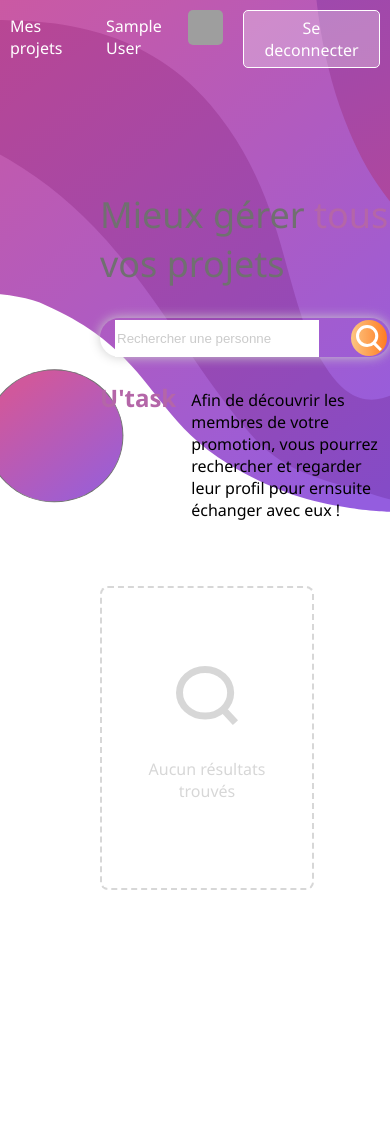
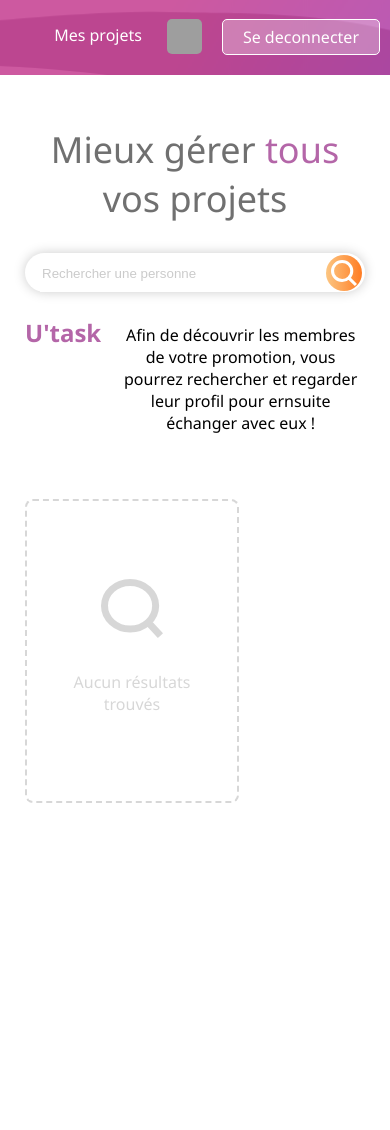
Before and after one commit to drakenshot23/projetIHM, a Django app: page / in a window 390 px wide. Shown: the top 1130 px of the page. Run offline with Django 3.2, Linux system fonts and the light colour scheme; the visitor is signed in with stand-in values (Sample User, id 1); grey boxes are pictures that could not be loaded.

Commit message:
modif home

```diff
--- a/projetIHM/settings.py
+++ b/projetIHM/settings.py
@@ -77,8 +77,8 @@
     'default': {
         'ENGINE': 'django.db.backends.postgresql',
         'NAME': 'utaskdb',
-        'USER': 'robert',
-        'PASSWORD': 'robert',
+        'USER': 'cyril',
+        'PASSWORD': 'cyril',
         'HOST': '127.0.0.1',
         'PORT': '5432',
     }
--- a/utask/static/css/home.css
+++ b/utask/static/css/home.css
@@ -217,6 +217,55 @@
 
 @media (max-width: 1080px){
     #page_top{
-        background: url("../images/background-top-ihm.PNG") no-repeat 100% 0;
+        background-size: 60% auto;
     }
 }
+
+@media (max-width: 830px){
+    #page_top{
+        background: white;
+    }
+    menu{
+        background: url("../images/background-menu-responsive.PNG") no-repeat center;
+        background-size: cover;
+    }
+    menu a, #project, #profil{
+        margin:19px 10px;
+    }
+    #page_top section{
+        padding: 0 25px;
+        margin: 50px auto;
+        text-align: center;
+    }
+    .container_input_search{
+        margin: 0 auto;
+    }
+    .container_info{
+        width: fit-content;
+        margin: 0 auto;
+    }
+}
+
+@media (max-width: 430px){
+    #profil p{
+        display: none;
+    }
+}
+
+@media (max-width: 375px){
+    #page_top section{
+        margin: 0 auto;
+    }
+    #page_top section h1{
+        font-size: 24px;
+    }
+}
+
+@media (max-width: 350px){
+    #profil p{
+        display: none;
+    }
+    #logout{
+        padding: 6px 6px;
+    }
+}
--- a/utask/static/css/modals.css
+++ b/utask/static/css/modals.css
@@ -172,3 +172,13 @@
 #modal_profil .primary-btn{
     margin: 0px auto 0 auto;
 }
+
+@media (max-width: 710px){
+    .modal{
+        margin: 10px;
+        width: calc( 100% - 20px );
+    }
+    .container_modal{
+        top: 0;
+    }
+}
--- a/utask/static/javascript/homeScroll.js
+++ b/utask/static/javascript/homeScroll.js
@@ -3,47 +3,49 @@
         $('html, body').animate({
             scrollTop: $("#page_bottom").offset().top
         }, 1000);
+        if (window.innerWidth >= 830) {
             $('#project').animate({
-            color : "#000"
-        },1500);
+                color: "#000"
+            }, 1500);
             $('#profil').animate({
-            color : "#000"
-        },1500);
+                color: "#000"
+            }, 1500);
             $('#logout').animate({
-            borderColor : "#B466A8",
+                borderColor: "#B466A8",
                 //backgroundColor:"rgba(180, 102, 168, 0.3)",
-            color:"#B466A8"
-        },1500);
-
+                color: "#B466A8"
+            }, 1500);
+        }
     });
 });
 
 $(window).scroll(function () {
     var scroll = $(window).scrollTop();
-    if (scroll > 100){
+     if (window.innerWidth >= 830) {
+         if (scroll > 100) {
              $('#project').css({
-            'color':'black'
+                 'color': 'black'
              })
              $('#profil').css({
-            'color':'black'
+                 'color': 'black'
              });
              $('#logout').css({
-            'border-color':'#B466A8',
+                 'border-color': '#B466A8',
                  //'background-color':'rgba(180, 102, 168, 0.3)',
-            'color':'#B466A8'
+                 'color': '#B466A8'
+             });
+         } else {
+             $('#project').css({
+                 'color': 'white'
+             });
+             $('#profil').css({
+                 'color': 'white'
+             });
+             $('#logout').css({
+                 'border-color': 'white',
+                 //'background-color':'rgba(255,255,255,0.3)',
+                 'color': 'white'
              });
          }
-    else{
-        $('#project').css({
-            'color':'white'
-        });
-        $('#profil').css({
-            'color':'white'
-        });
-        $('#logout').css({
-            'border-color':'white',
-            //'background-color':'rgba(255,255,255,0.3)',
-            'color':'white'
-        });
      }
 });
```
Also changed, not shown: utask/static/images/background-menu-responsive.PNG (added). Lines whose indentation alone changed are shown as unchanged.
